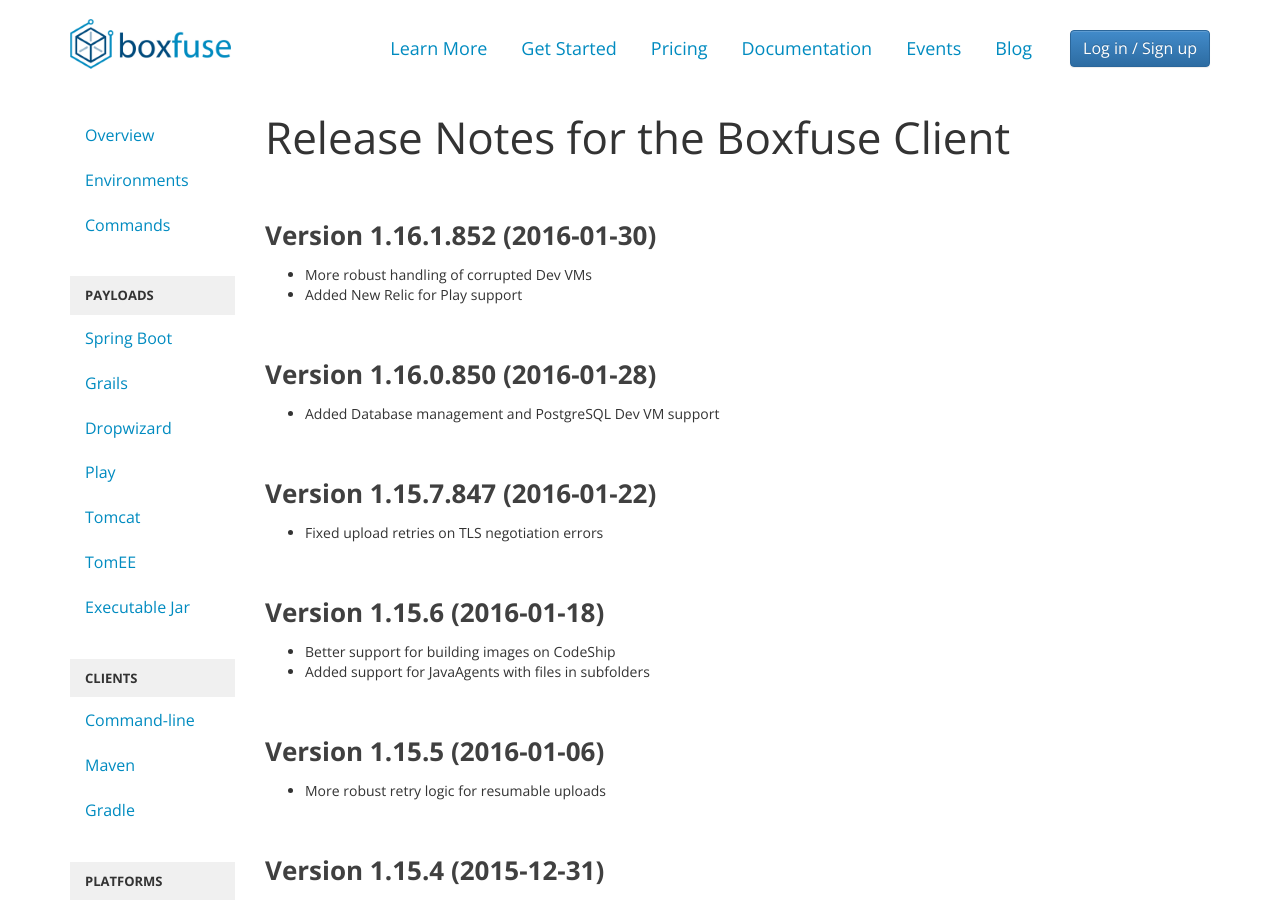
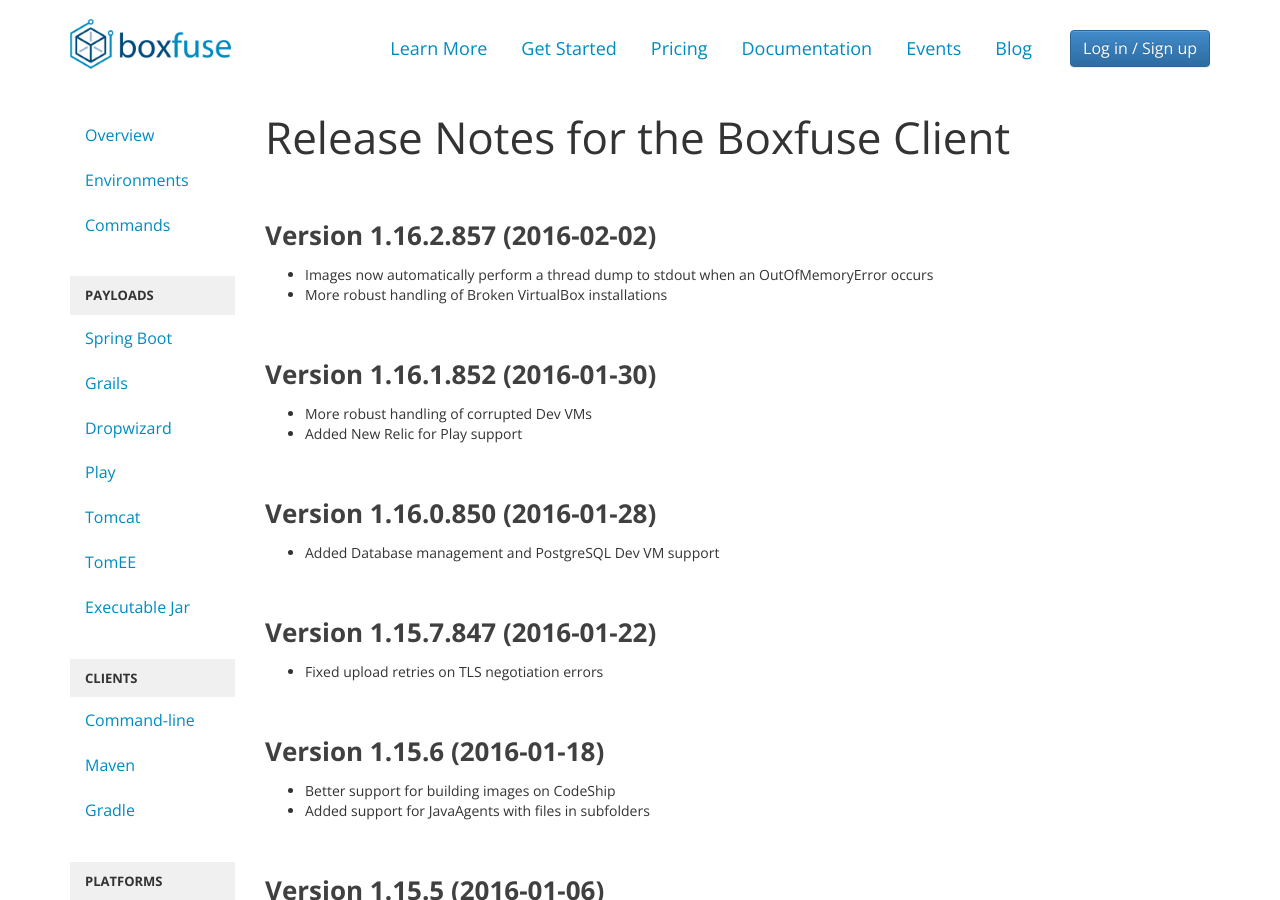
Before and after one commit to flyway/boxfuse.com, a Jekyll site: the page built from docs/releasenotes.html, in a window 1280 px wide and 900 px high. Built offline with Jekyll 4.4.1, drawn with Linux system fonts in a browser that asks for light colours.

Commit message:
Updated for 1.16.2

```diff
--- a/_config.yml
+++ b/_config.yml
@@ -1,4 +1,4 @@
 safe: true
 future: true
 exclude: [.gitattributes, .gitignore, boxfuse.com.iml, README.md, CNAME]
-boxfuseVersion: 1.16.1.852
+boxfuseVersion: 1.16.2.857
--- a/docs/releasenotes.html
+++ b/docs/releasenotes.html
@@ -4,6 +4,13 @@ menu: releasenotes
 subtitle: 'Release Notes for the Boxfuse Client'
 ---
 <div id="faq">
+    <h2>Version 1.16.2.857 (2016-02-02)</h2>
+
+    <ul>
+        <li>Images now automatically perform a thread dump to stdout when an OutOfMemoryError occurs</li>
+        <li>More robust handling of Broken VirtualBox installations</li>
+    </ul>
+
     <h2>Version 1.16.1.852 (2016-01-30)</h2>
 
     <ul>
```
